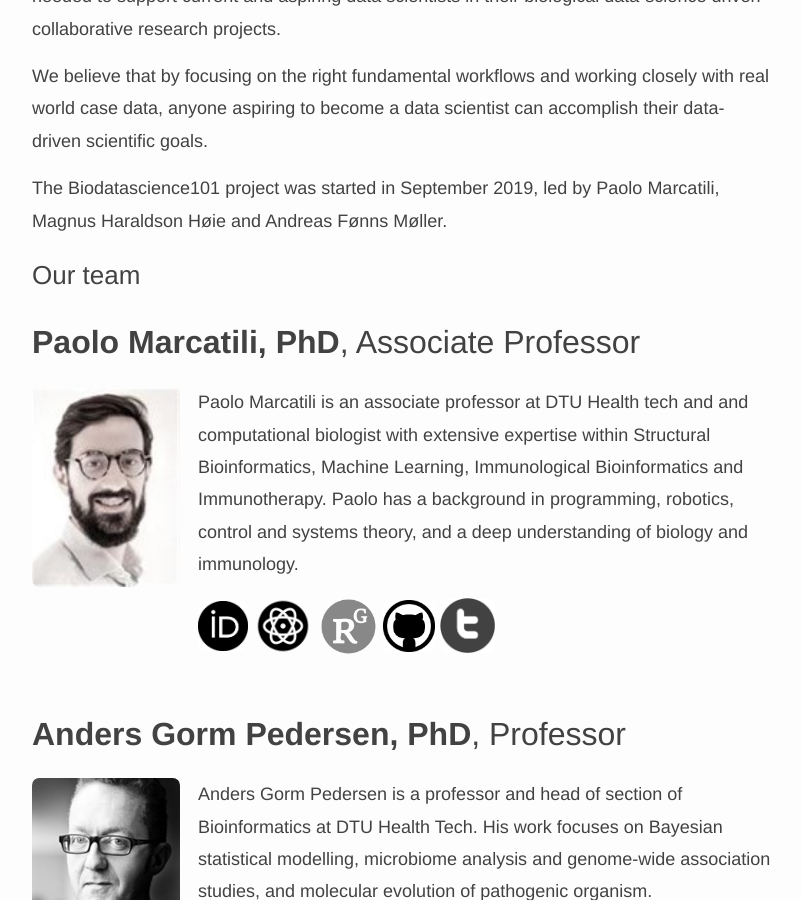
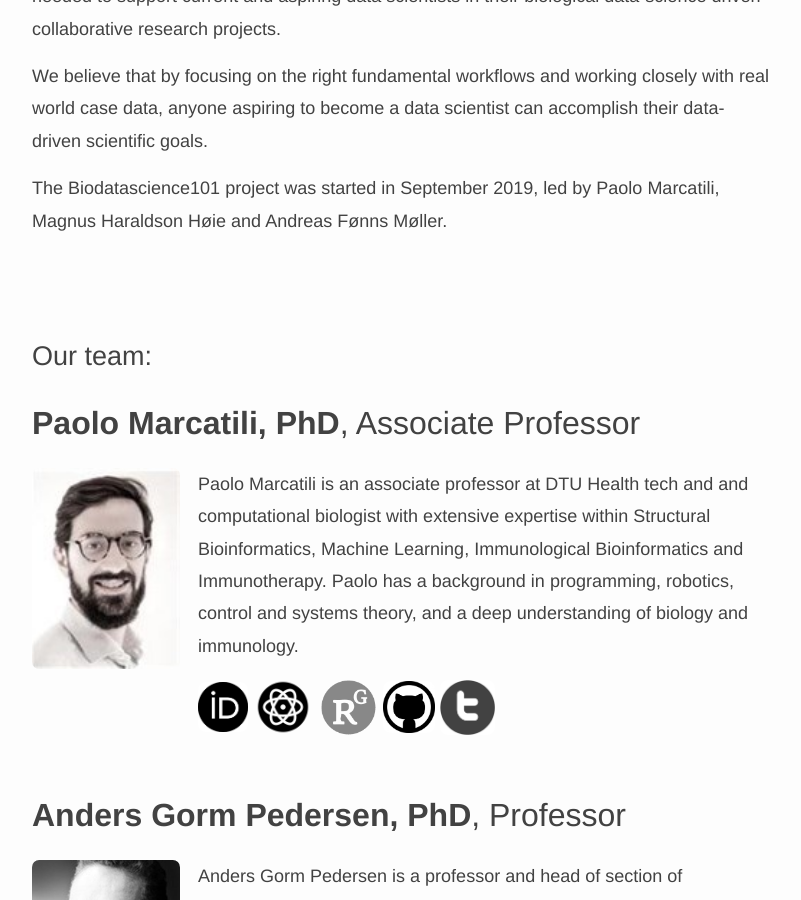
Before and after one commit to biodatascience101/BioDataScience101.github.io, a Jekyll site: the page built from _pages/about/index.md, in a window 1280 px wide and 900 px high, scrolled down 340 px. Shown: the whole window, without its empty margins (238-1039 px from the left). Built offline with Jekyll 4.4.1, drawn with Linux system fonts in a browser that asks for light colours; nearby versions of some CDN libraries.

Commit message:
Update index.md

```diff
--- a/_pages/about/index.md
+++ b/_pages/about/index.md
@@ -20,7 +20,9 @@ We believe that by focusing on the right fundamental workflows and working close
 
 The Biodatascience101 project was started in September 2019, led by Paolo Marcatili, Magnus Haraldson Høie and Andreas Fønns Møller.
 
-### Our team
+<br />
+<br />
+# Our team:
 <div class="lab-wrapper">
     <ul class="lab-list">
     <!-- Current PIs -->
```
